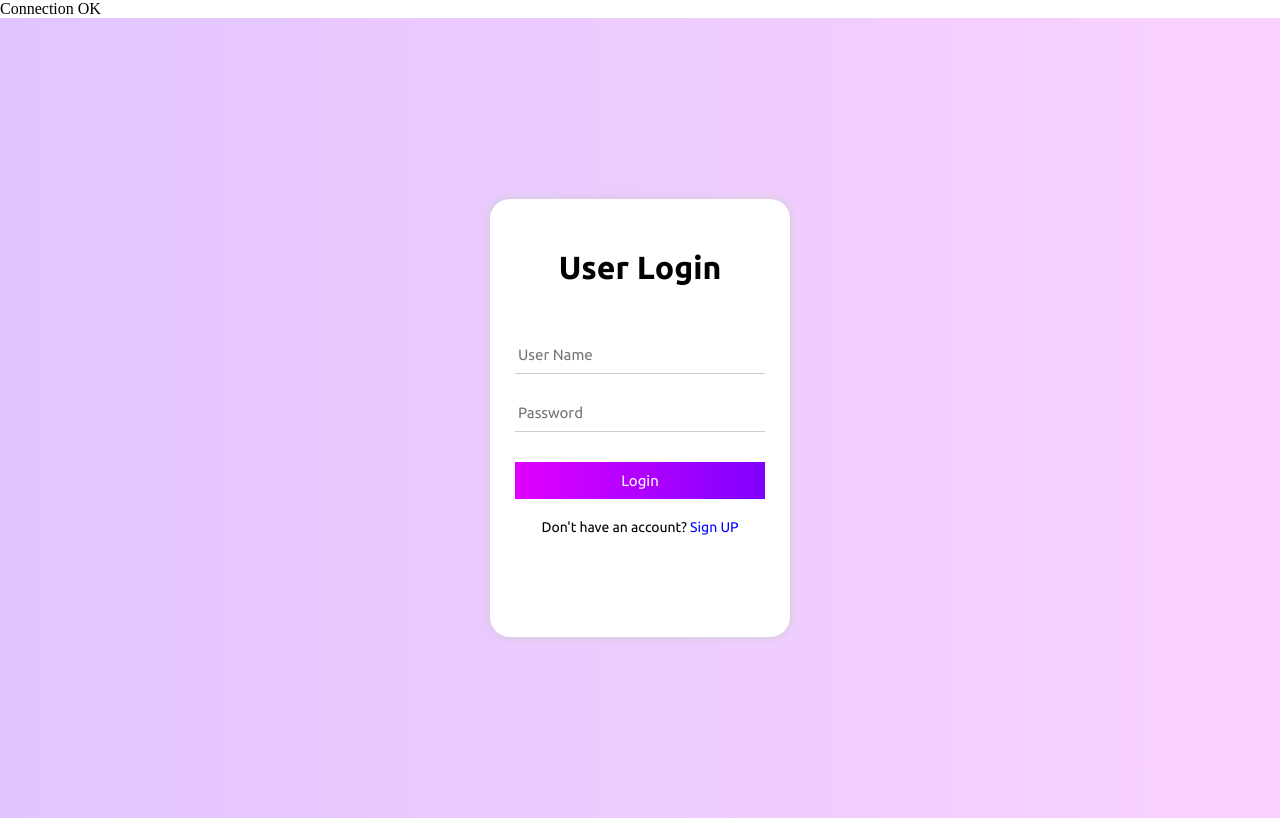
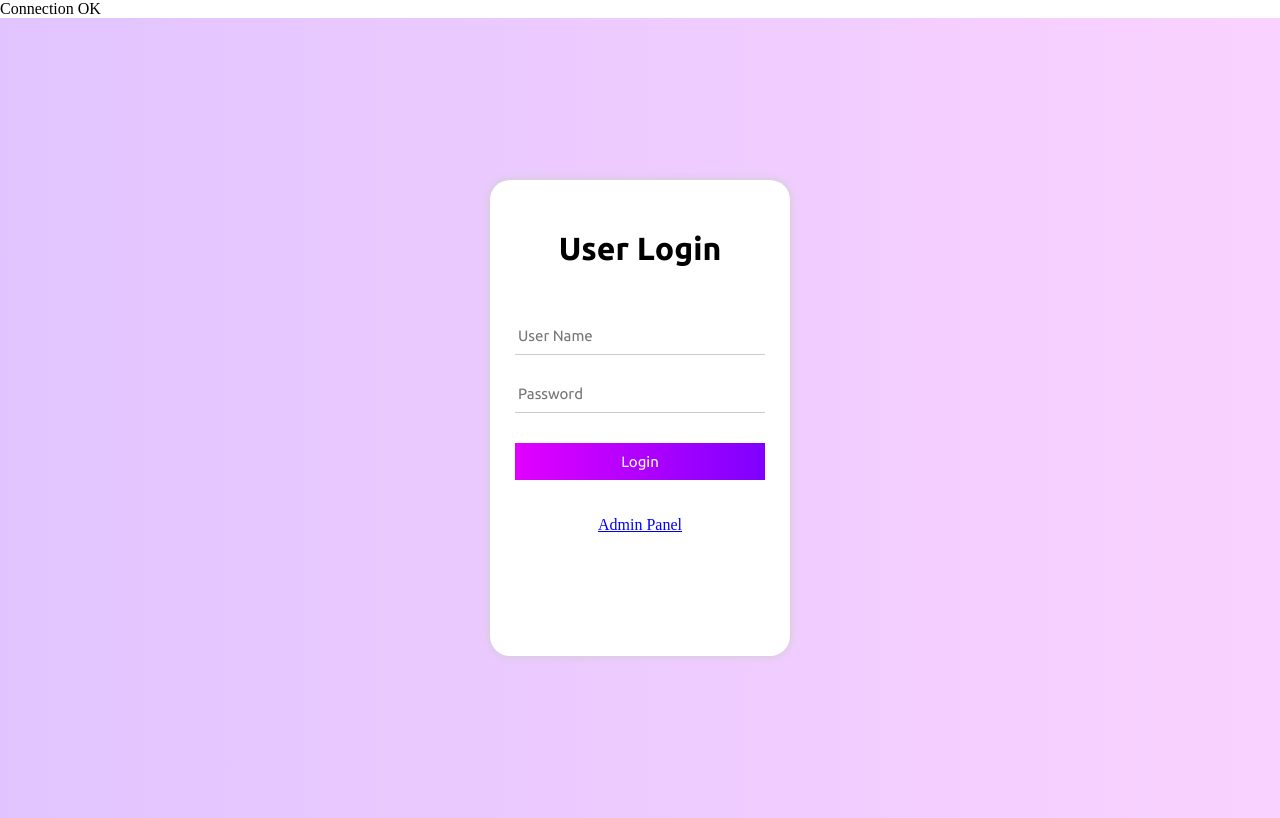
Before and after one commit to pahalwar01/Conveyance-management, a PHP site: page / in a window 1280 px wide. Run offline with PHP 8.4, Linux system fonts and the light colour scheme.

Commit message:
Update index.php

```diff
--- a/index.php
+++ b/index.php
@@ -31,9 +31,9 @@ include 'codes/signin.php';
                     <input type="password" name="password" placeholder="Password" id="login_pwd" required="required">
                     <small id="password_warning"><i class="fa fa-exclamation-triangle" aria-hidden="true"></i> Wrong Password</small>
                     <button type="submit" id="login_btn">Login</button>
-                </form>
+                </form><br><br>
                 <!-- <p>Don't have an account? <span id="signup_link">Sign Up</span><br><br></p> -->
-                <p>Don't have an account? <span id="signup_link">Sign UP</span><br><br></p>
+                <a href="admin_login.php"><center><span id="signup_link">Admin Panel</span></center><br><br></a>
                  <br><br>
             </div>
             <!-- <div id="signup" class="animate__animated animate__flipInY">
```
